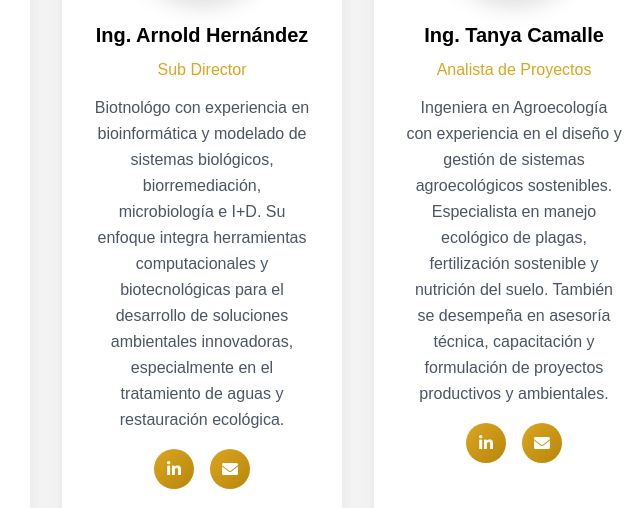
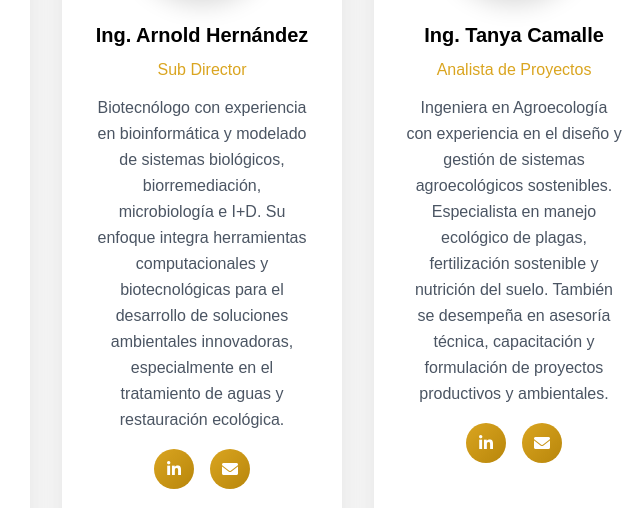
Before and after one commit to YakuWasiConsultores/YakuWasi_Consultores-Ambientales, a plain HTML site: page index.html in a window 1280 px wide. Shown: the part 3935-4443 px from the top of the page, 282-922 px from the left. Drawn offline with nearby package versions, Linux system fonts and the light colour scheme; animation ran at ten frames a second.

Commit message:
correciones perfil subdirector

```diff
--- a/index.html
+++ b/index.html
@@ -317,7 +317,7 @@
                     <h3 class="text-xl font-bold mb-2">Ing. Arnold Hernández</h3>
                     <p class="font-medium mb-3" style="color: var(--primary-gold);">Sub Director</p>
                     <p class="text-gray-600 mb-4 leading-relaxed">
-                        Biotnológo con experiencia en bioinformática y modelado de sistemas biológicos, biorremediación, microbiología e I+D. Su enfoque integra herramientas computacionales y biotecnológicas para el desarrollo de soluciones ambientales innovadoras, especialmente en el tratamiento de aguas y restauración ecológica.
+                        Biotecnólogo con experiencia en bioinformática y modelado de sistemas biológicos, biorremediación, microbiología e I+D. Su enfoque integra herramientas computacionales y biotecnológicas para el desarrollo de soluciones ambientales innovadoras, especialmente en el tratamiento de aguas y restauración ecológica.
                     <div class="social-links">
                         <a href="https://www.linkedin.com/in/arnoldd-hernandez-b32863215/" target="_blank" aria-label="LinkedIn">
                             <i class="fab fa-linkedin-in"></i>
```
Also changed, not shown: Logo_WakuWasi.png.
